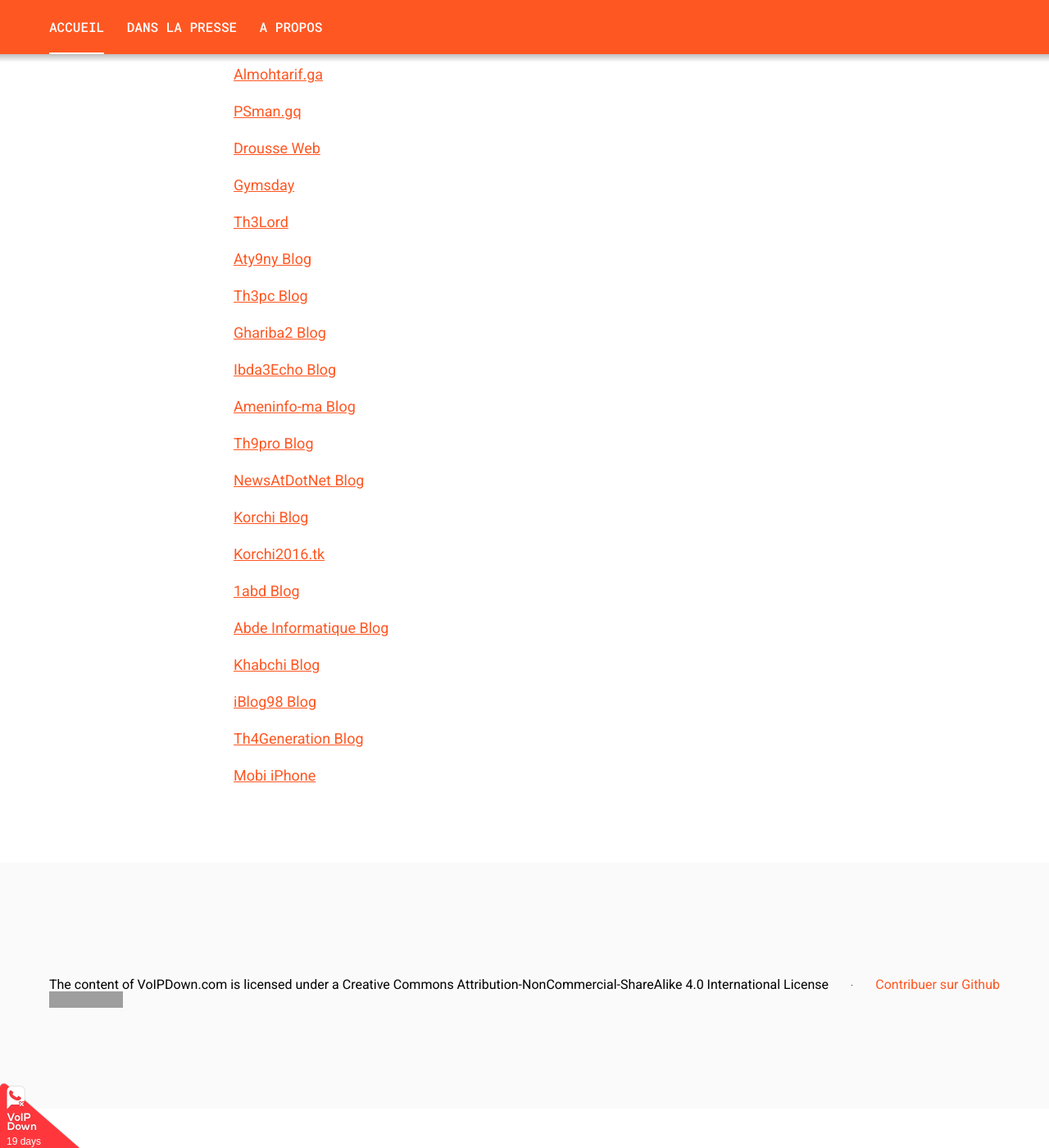
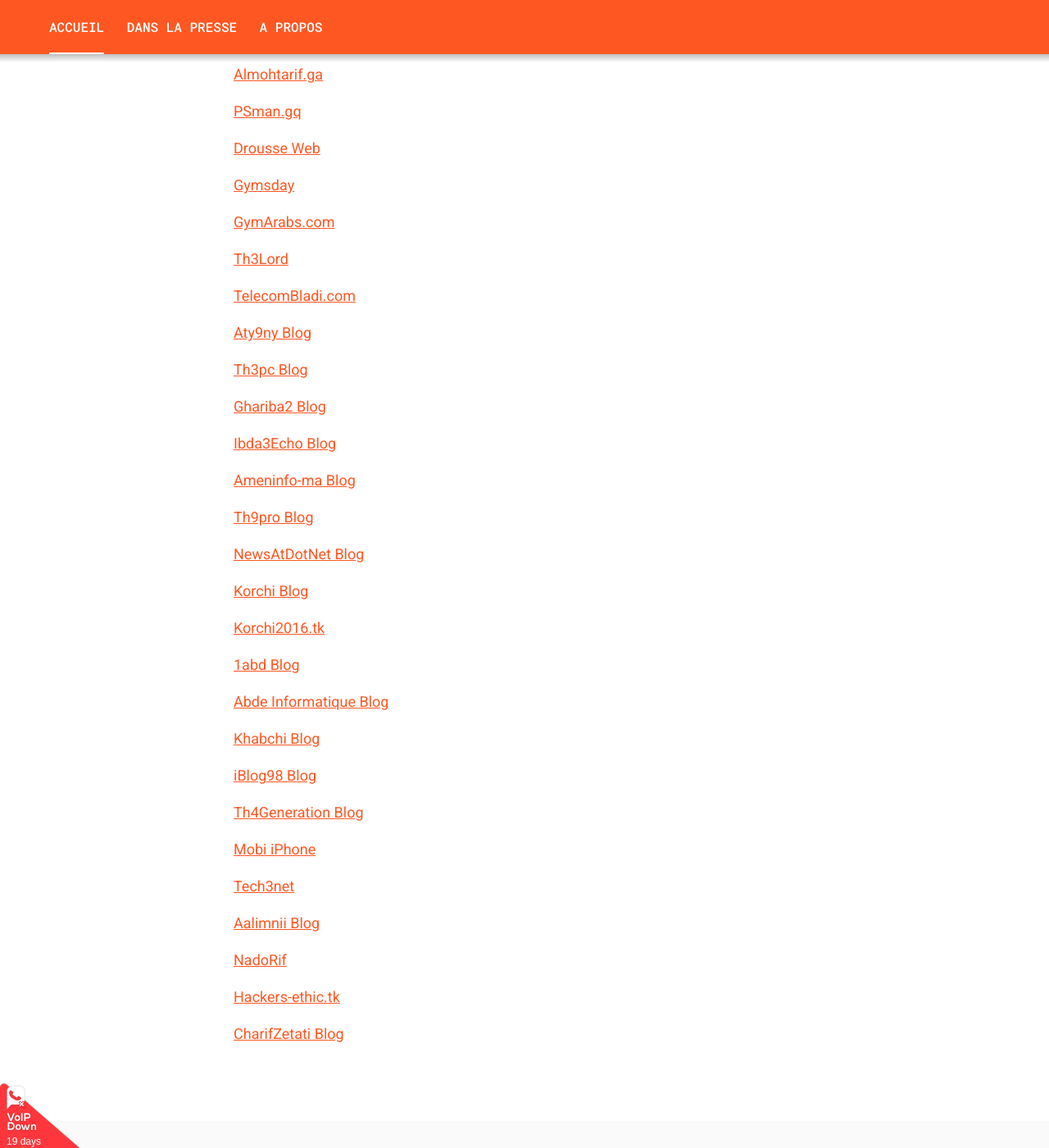
Before and after one commit to VoIPDown/voipdown.github.io, a Jekyll site: the page built from index.markdown, in a window 1280 px wide and 1400 px high, scrolled down 3565 px. Shown: the whole window at 82% size. Built offline with Jekyll 4.4.1, drawn with Linux system fonts in a browser that asks for light colours; grey boxes are pictures that could not be loaded.

Commit message:
Add new supporters

```diff
--- a/_data/supporters.yml
+++ b/_data/supporters.yml
@@ -157,8 +157,16 @@
   link: http://www.gymsday.com
   type: blog
 
+- name: GymArabs.com
+  link: http://www.gymarabs.com
+  type: blog
+
 - name: Th3Lord
   link: http://www.th3lord.com
+  type: blog
+
+- name: TelecomBladi.com
+  link: http://www.telecombladi.com
   type: blog
 
 - name: Aty9ny Blog
@@ -220,3 +228,23 @@
 - name: Mobi iPhone
   link: http://mobi.oui9.com/iphone
   type: blog
+
+- name: Tech3net
+  link: http://www.tech3net.tk
+  type: blog
+
+- name: Aalimnii Blog
+  link: http://aalimnii.blogspot.ch
+  type: blog
+
+- name: NadoRif
+  link: http://www.nadorif.ga
+  type: blog
+
+- name: Hackers-ethic.tk
+  link: http://www.hackers-ethic.tk
+  type: blog
+
+- name: CharifZetati Blog
+  link: http://charifzetati.blogspot.ch
+  type: blog
```
